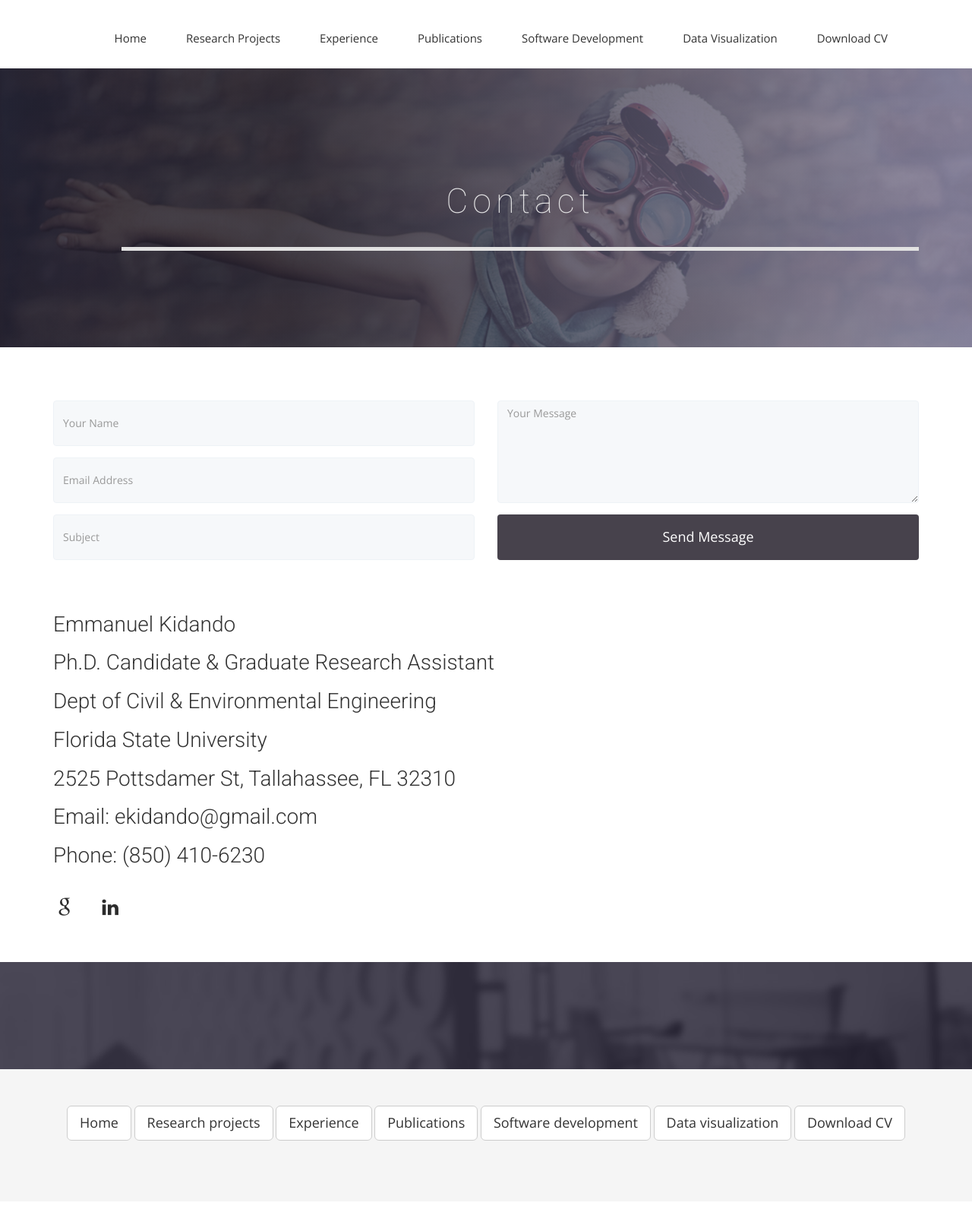
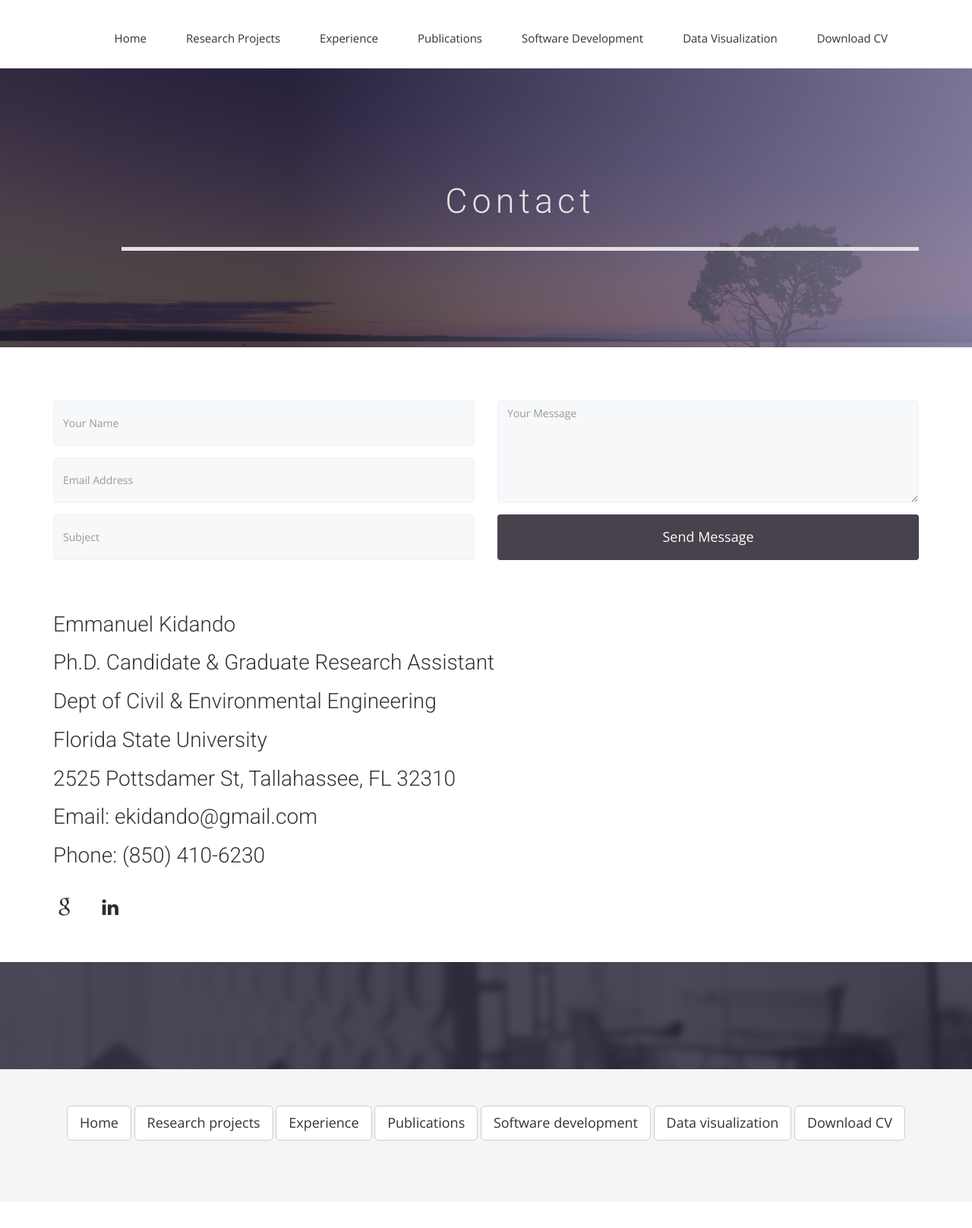
Before and after one commit to ekidando/Emma, a Jekyll site: the page built from contact.html, in a window 1280 px wide. Shown: the whole page at 76% size. Built offline with Jekyll 4.4.1, drawn with Linux system fonts in a browser that asks for light colours; nearby versions of some CDN libraries; some web fonts are replaced.

Commit message:
Update airspace.css

```diff
--- a/css/airspace.css
+++ b/css/airspace.css
@@ -387,7 +387,7 @@ font header .navbar-default .navbar-nav li a:hover {
 	Slider-work Start
 --*/
 #global-header {
-  background: url("../img/slider-bg.jpg") no-repeat;
+  background: url("../img/1.jpg") no-repeat;
   background-size: cover;
   padding-top: 150px;
   padding-bottom: 107px;
@@ -413,7 +413,7 @@ font header .navbar-default .navbar-nav li a:hover {
   text-align: center;
 }
 #global-header .block h1 {
-  font-weight: 100;
+  font-weight: 300;
   font-size: 45px;
   letter-spacing: 6px;
   padding-bottom: 15px;
```
